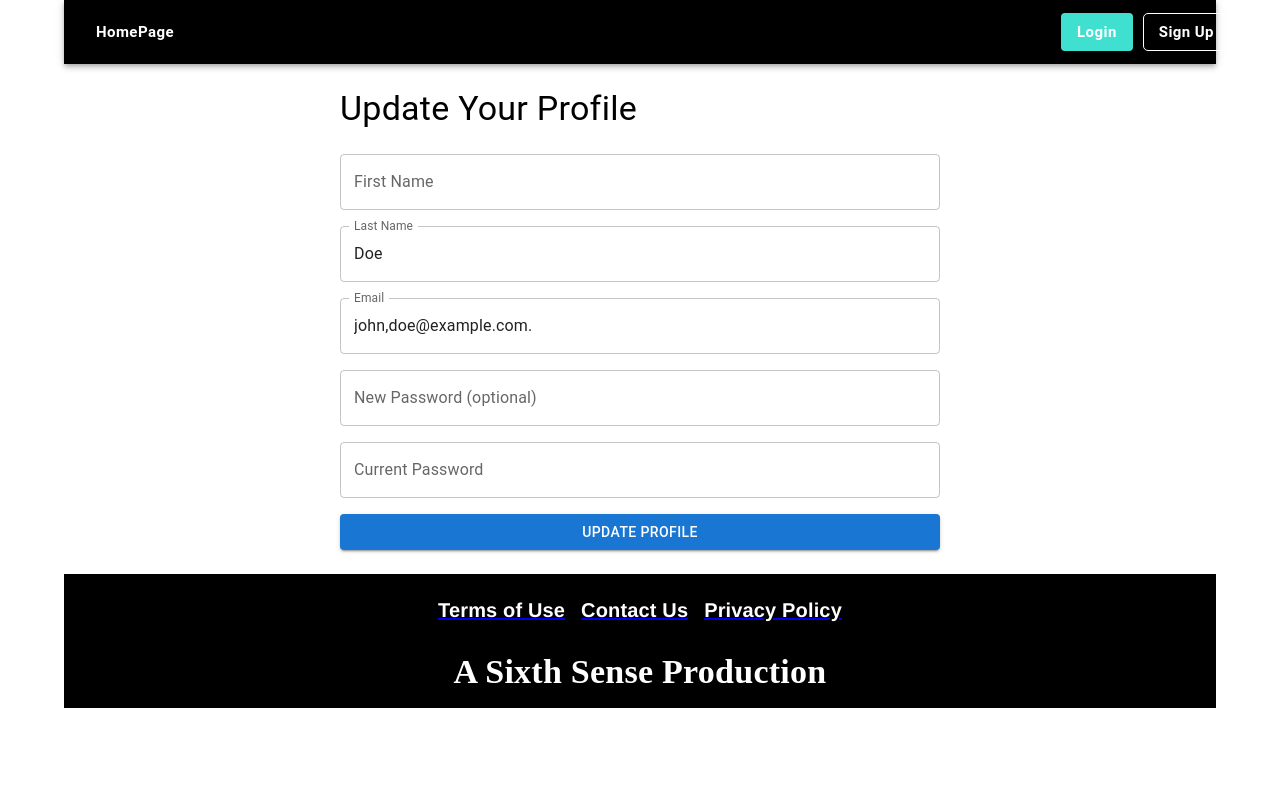
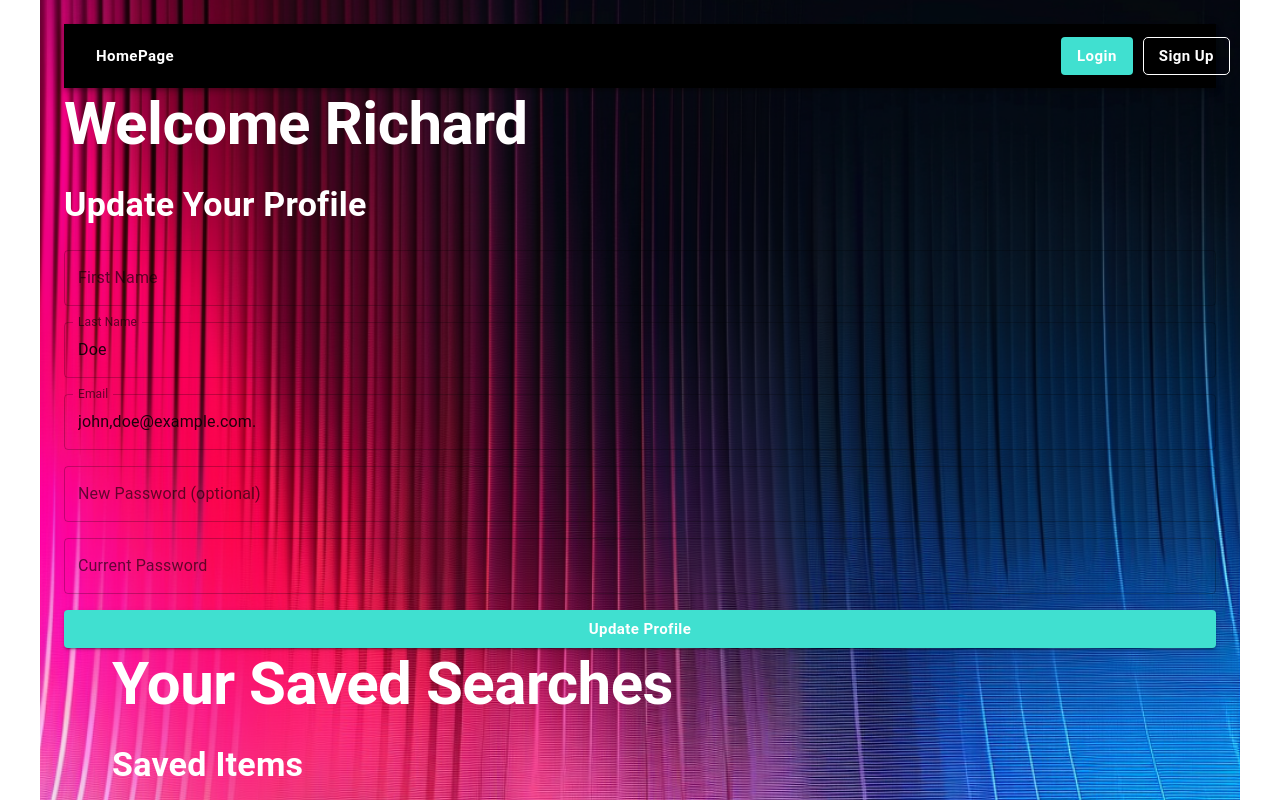
Before and after one commit to richardcolachagua/dream-closet, a React (Create React App) app: page /profilepage in a window 1280 px wide. Shown: the top 800 px of the page. Built offline with nearby package versions, Linux system fonts and the light colour scheme.

Commit message:
"ProfilePage & Searches Component Created"

```diff
--- /dev/null
+++ b/src/frontend/Components/Searches.jsx
@@ -0,0 +1,33 @@
+import React from "react";
+import { Box, Typography, Button, Container } from "@mui/material";
+
+const Searches = () => {
+  return (
+    <Container>
+      <Typography
+        variant="h2"
+        sx={{ mb: 3, fontWeight: "bold", color: "white" }}
+      >
+        Your Saved Searches
+      </Typography>
+      <Box>
+        <Typography
+          variant="h4"
+          sx={{ mb: 3, fontWeight: "bold", color: "white" }}
+        >
+          Saved Items
+        </Typography>
+      </Box>
+      <Box>
+        <Typography
+          variant="h4"
+          sx={{ mb: 3, fontWeight: "bold", color: "white" }}
+        >
+          Saved Searches
+        </Typography>
+      </Box>
+    </Container>
+  );
+};
+
+export default Searches;
--- a/src/frontend/Pages/ProfilePage.jsx
+++ b/src/frontend/Pages/ProfilePage.jsx
@@ -13,6 +13,7 @@ import {
   Alert,
   Container,
 } from "@mui/material";
+import Searches from "../Components/Searches.jsx";
 
 const validationSchema = Yup.object().shape({
   firstName: Yup.string().required("First Name is required"),
@@ -80,12 +81,33 @@ const ProfilePage = () => {
 
   return (
     <>
-      <Container>
+      <Container
+        sx={{
+          backgroundImage: `url(/assets/technology_gradient_with_black_at_the_top.png)`,
+          backgroundSize: "cover",
+          backgroundPosition: "center",
+          backgroundRepeat: "no-repeat",
+          backgroundAttachment: "fixed",
+          maxWidth: 600,
+          mx: "auto",
+          p: 3,
+        }}
+      >
         <ThemeProvider theme={defaultTheme}>
           <Header />
 
-          <Box sx={{ maxWidth: 600, mx: "auto", p: 3 }}>
-            <Typography variant="h4" sx={{ mb: 3 }}>
+          <Box>
+            <Typography
+              variant="h2"
+              sx={{ mb: 3, fontWeight: "bold", color: "white" }}
+            >
+              Welcome Richard
+            </Typography>
+
+            <Typography
+              variant="h4"
+              sx={{ mb: 3, fontWeight: "bold", color: "white" }}
+            >
               Update Your Profile
             </Typography>
             <Formik
@@ -174,6 +196,13 @@ const ProfilePage = () => {
                     variant="contained"
                     disabled={isSubmitting}
                     fullWidth
+                    sx={{
+                      marginRight: "10px",
+                      backgroundColor: "turquoise",
+                      textTransform: "none",
+                      fontSize: "15px",
+                      fontWeight: "bold",
+                    }}
                   >
                     {isSubmitting ? (
                       <CircularProgress size={24} />
@@ -185,9 +214,12 @@ const ProfilePage = () => {
               )}
             </Formik>
           </Box>
-        </ThemeProvider>
-        <Footer />
+        </ThemeProvider>{" "}
+        <Container>
+          <Searches />
+        </Container>{" "}
       </Container>
+      <Footer />
     </>
   );
 };
```
